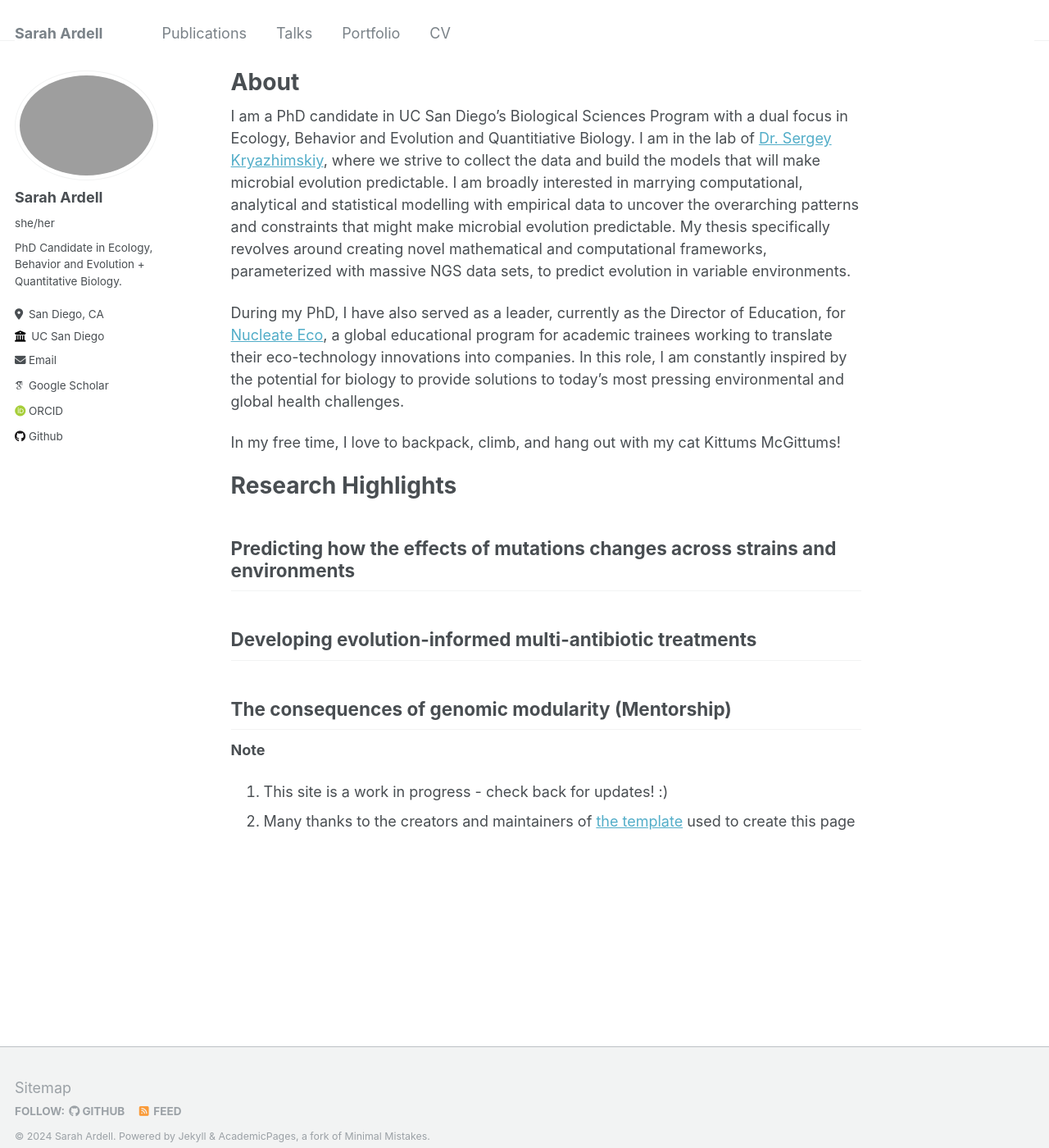
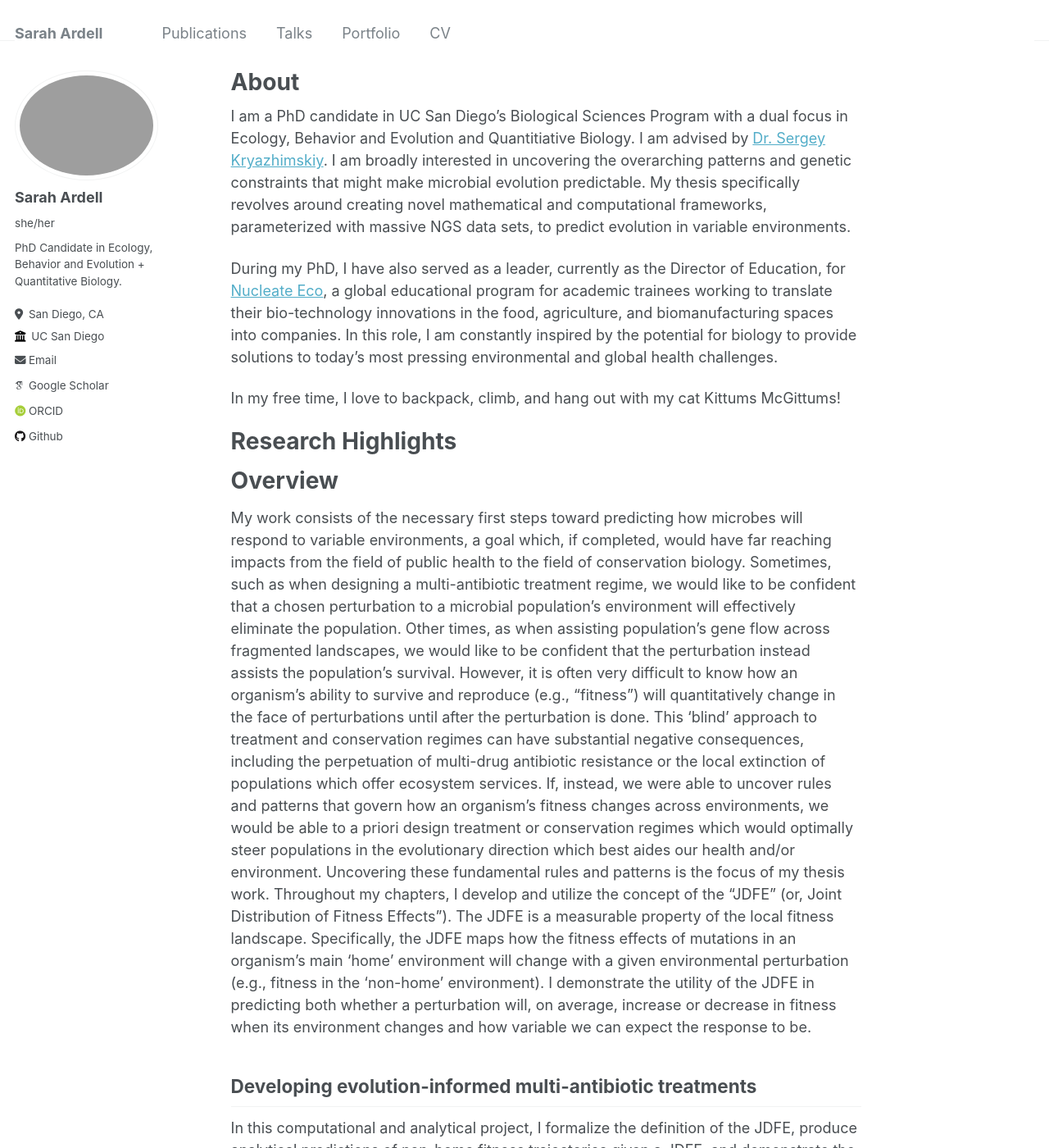
Before and after one commit to ardellsarah/ardellsarah.github.io, a Jekyll site: the page built from _pages/about.md, in a window 1280 px wide and 1400 px high. Shown: the whole window at 82% size. Built offline with Jekyll 4.4.1, drawn with Linux system fonts in a browser that asks for light colours; some web fonts are replaced; some of the changed text lies outside the part shown.

Commit message:
Update about.md

```diff
--- a/_pages/about.md
+++ b/_pages/about.md
@@ -7,24 +7,35 @@ redirect_from:
   - /about.html
 ---
 
-I am a PhD candidate in UC San Diego's Biological Sciences Program with a dual focus in Ecology, Behavior and Evolution and Quantitiative Biology. I am in the lab of [Dr. Sergey Kryazhimskiy]( https://www.sklab.science), where we strive to collect the data and build the models that will make microbial evolution predictable. I am broadly interested in marrying computational, analytical and statistical modelling with  empirical data to uncover the overarching patterns and constraints that might make microbial evolution predictable. My thesis specifically revolves around creating novel mathematical and computational frameworks, parameterized with massive NGS data sets, to predict evolution in variable environments.
+I am a PhD candidate in UC San Diego's Biological Sciences Program with a dual focus in Ecology, Behavior and Evolution and Quantitiative Biology. I am advised by [Dr. Sergey Kryazhimskiy]( https://www.sklab.science). I am broadly interested in uncovering the overarching patterns and genetic constraints that might make microbial evolution predictable. My thesis specifically revolves around creating novel mathematical and computational frameworks, parameterized with massive NGS data sets, to predict evolution in variable environments.
 
-During my PhD, I have also served as a leader, currently as the Director of Education, for [Nucleate Eco](https://nucleate.xyz), a global educational program for academic trainees working to translate their eco-technology innovations into companies. In this role, I am constantly inspired by the potential for biology to provide solutions to today's most pressing environmental and global health challenges.
+During my PhD, I have also served as a leader, currently as the Director of Education, for [Nucleate Eco](https://nucleate.xyz), a global educational program for academic trainees working to translate their bio-technology innovations in the food, agriculture, and biomanufacturing spaces into companies. In this role, I am constantly inspired by the potential for biology to provide solutions to today's most pressing environmental and global health challenges.
 
 In my free time, I love to backpack, climb, and hang out with my cat Kittums McGittums!
 
 Research Highlights
 ======
 
+Overview
+======
+
+My work consists of the necessary first steps toward predicting how microbes will respond to variable environments, a goal which, if completed, would have far reaching impacts from the field of public health to the field of conservation biology.
+Sometimes, such as when designing a multi-antibiotic treatment regime, we would like to be confident that a chosen perturbation to a microbial population's environment will effectively eliminate the population. Other times, as when assisting population’s gene flow across fragmented landscapes, we would like to be confident that the perturbation instead assists the population’s survival. However, it is often very difficult to know how an organism’s ability to survive and reproduce (e.g., “fitness”) will quantitatively change in the face of perturbations until after the perturbation is done. This ‘blind’ approach to treatment and conservation regimes can have substantial negative consequences, including the perpetuation of multi-drug antibiotic resistance or the local extinction of populations which offer ecosystem services.  If, instead, we were able to uncover rules and patterns that govern how an organism’s fitness changes across environments, we would be able to a priori design treatment or conservation regimes which would optimally steer populations in the evolutionary direction which best aides our health and/or environment. Uncovering these fundamental rules and patterns is the focus of my thesis work.
+ Throughout my chapters, I develop and utilize the concept of the “JDFE” (or, Joint Distribution of Fitness Effects”). The JDFE is a measurable property of the local fitness landscape. Specifically, the JDFE maps how the fitness effects of mutations in an organism’s main ‘home’ environment will change with a given environmental perturbation (e.g., fitness in the ‘non-home’ environment). I demonstrate the utility of the JDFE in predicting both whether a perturbation will, on average, increase or decrease in fitness when its environment changes and how variable we can expect the response to be.
+
+
+Developing evolution-informed multi-antibiotic treatments
+------
+In this computational and analytical project, I formalize the definition of the JDFE, produce analytical predictions of non-home fitness trajectories given a JDFE, and demonstrate the potential utility of the JDFE in developing multi-antibiotic treatments to best avoid the emergence of multi-drug resistance. Check out our [paper](https://elifesciences.org/articles/73250), published in eLife in 2021, as well as the [Rshiny application](https://github.com/ardellsarah/JDFE_Rshiny_App) I developed to interact with the results .
 
 Predicting how the effects of mutations changes across strains and environments
 ------
-
-Developing evolution-informed multi-antibiotic treatments
-------
+In this project, I analyze a large experimental data set of JDFEs which measure the fitness effects of ~ 100 mutations in 6 different environments (2 temperatures and 3 pH’s) in 42 different strains of yeast Saccharomyces cerevisiae. Using these data, I discover remarkable consistency in how the effects of mutations change across strains and environments. This work suggests that the evolution of microbial populations in variable environments may indeed be possible to predict. Check out the [pre-print](https://www.biorxiv.org/content/10.1101/2023.11.18.567655v1)!
 
 The consequences of genomic modularity (Mentorship)
 ------
+A project employing computational and analytical modelling to study how modularity in the genome biases adaptation toward maladapted loci, led by previous undergrad research assistant Mark Kim - now a PhD student in USC's computational biology PhD program.
+
 
 **Note**
 
```
